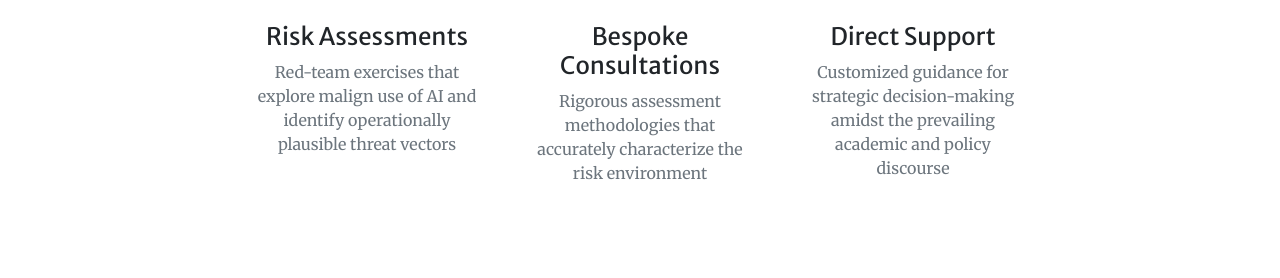
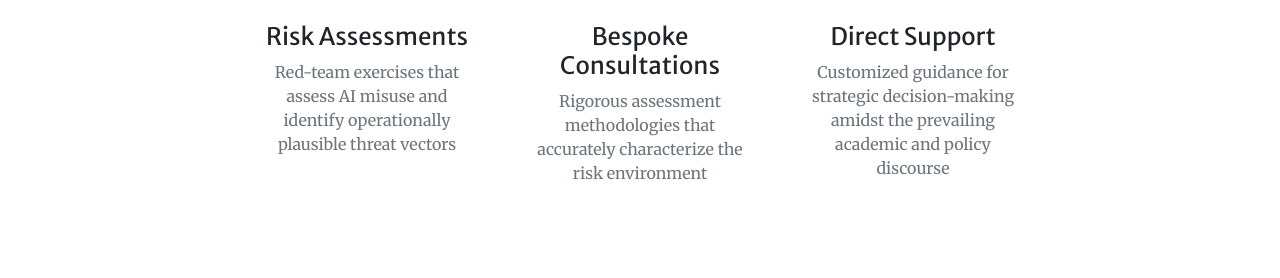
Before and after one commit to cl-vlts/vaultis.github.io, a Jekyll site: the page built from index.md, in a window 1280 px wide and 900 px high, scrolled down 1049 px. Shown: the part 198-476 px from the top of the window. Built offline with Jekyll 4.4.1, drawn with Linux system fonts in a browser that asks for light colours; comment, search, counter and statistics services are not loaded.

Commit message:
Update index.md

```diff
--- a/index.md
+++ b/index.md
@@ -16,7 +16,7 @@ sections:
     url: '#page-top'
     services:
       - title: Risk Assessments
-        text: Red-team exercises that explore malign use of AI and identify operationally plausible threat vectors
+        text: Red-team exercises that assess AI misuse and identify operationally plausible threat vectors
         icon: bi-binoculars
       - title: Bespoke Consultations
         text: Rigorous assessment methodologies that accurately characterize the risk environment
```
